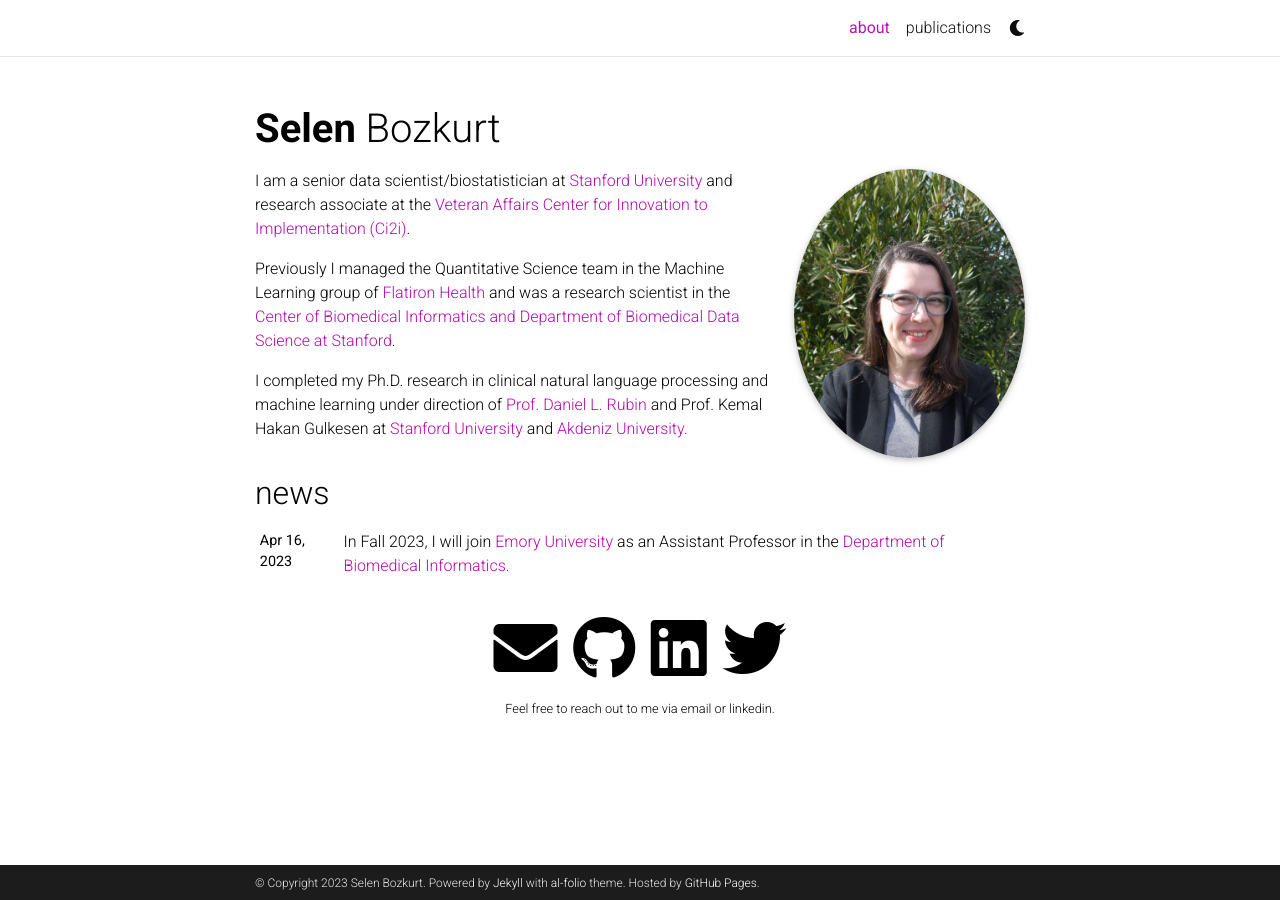
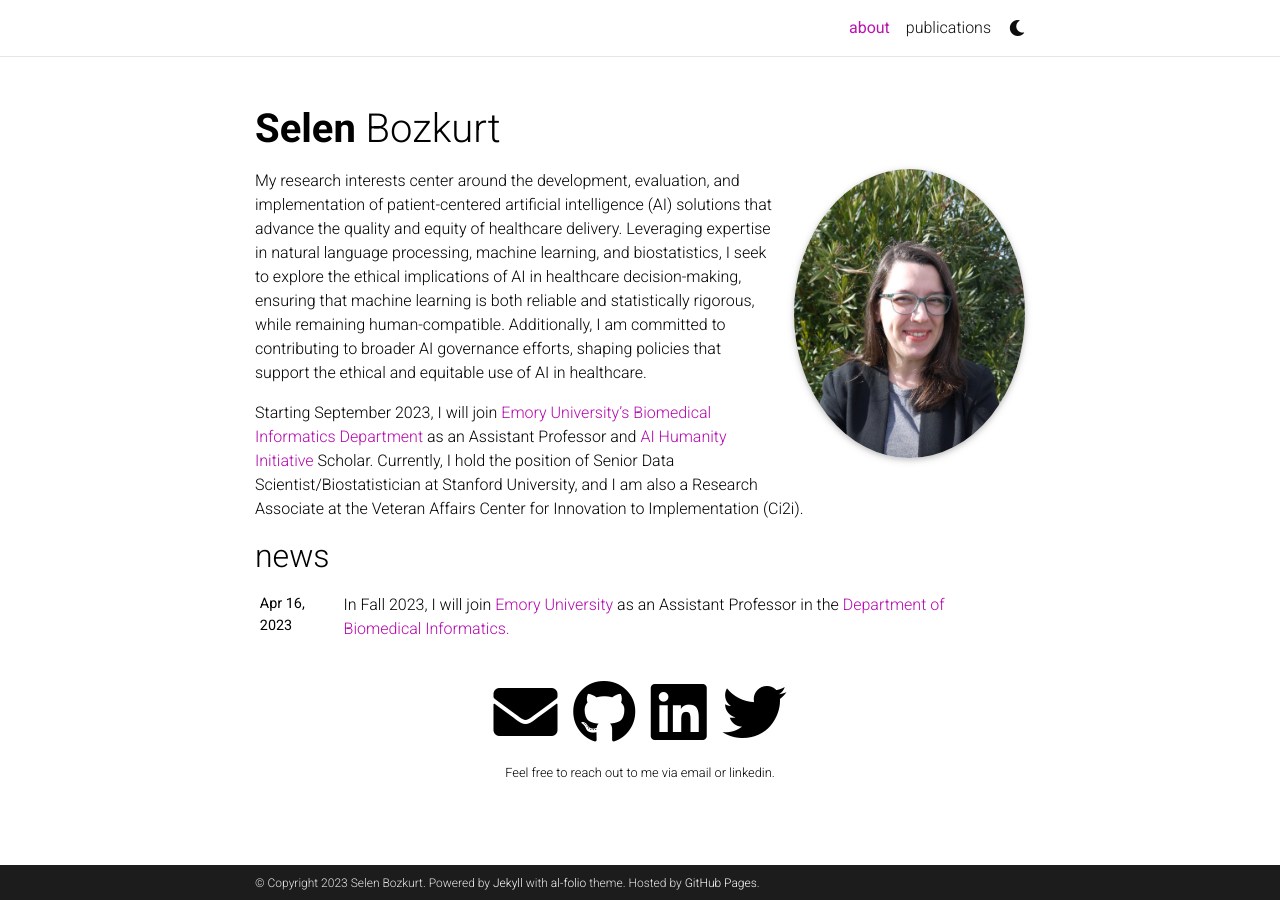
Before and after one commit to selenbw/selenbw.github.io, a Jekyll site: the page built from _pages/about.md, in a window 1280 px wide. Built offline with Jekyll 4.4.1, drawn with Linux system fonts in a browser that asks for light colours; full-size pictures stand in for the smaller copies a plugin makes; comment, search, counter and statistics services are not loaded; a style sheet for code colours, icons or effects is not loaded.

Commit message:
about update

```diff
--- a/_pages/about.md
+++ b/_pages/about.md
@@ -19,8 +19,6 @@ selected_papers: false # includes a list of papers marked as "selected={true}"
 social: true  # includes social icons at the bottom of the page
 ---
 
-I am a senior data scientist/biostatistician at [Stanford University](https://med.stanford.edu/) and research associate at the [Veteran Affairs Center for Innovation to Implementation (Ci2i)](https://www.hsrd.research.va.gov/centers/ci2i.cfm).
+My research interests center around the development, evaluation, and implementation of patient-centered artificial intelligence (AI) solutions that advance the quality and equity of healthcare delivery. Leveraging expertise in natural language processing, machine learning, and biostatistics, I seek to explore the ethical implications of AI in healthcare decision-making, ensuring that machine learning is both reliable and statistically rigorous, while remaining human-compatible. Additionally, I am committed to contributing to broader AI governance efforts, shaping policies that support the ethical and equitable use of AI in healthcare.
 
-Previously I managed the Quantitative Science team in the Machine Learning group of [Flatiron Health](https://flatiron.com/) and was a research scientist in the [Center of Biomedical Informatics and Department of Biomedical Data Science at Stanford](https://med.stanford.edu/dbds.html).
-
-I completed my Ph.D. research in clinical natural language processing and machine learning under direction of [Prof. Daniel L. Rubin](https://profiles.stanford.edu/daniel-rubin) and Prof. Kemal Hakan Gulkesen at [Stanford University](https://med.stanford.edu/) and [Akdeniz University.](https://eng.akdeniz.edu.tr/)
+Starting September 2023, I will join [Emory University's Biomedical Informatics Department]((https://med.emory.edu/departments/biomedical-informatics/index.html)) as an Assistant Professor and [AI Humanity Initiative](https://aihumanity.emory.edu/) Scholar. Currently, I hold the position of Senior Data Scientist/Biostatistician at Stanford University, and I am also a Research Associate at the Veteran Affairs Center for Innovation to Implementation (Ci2i).
```
